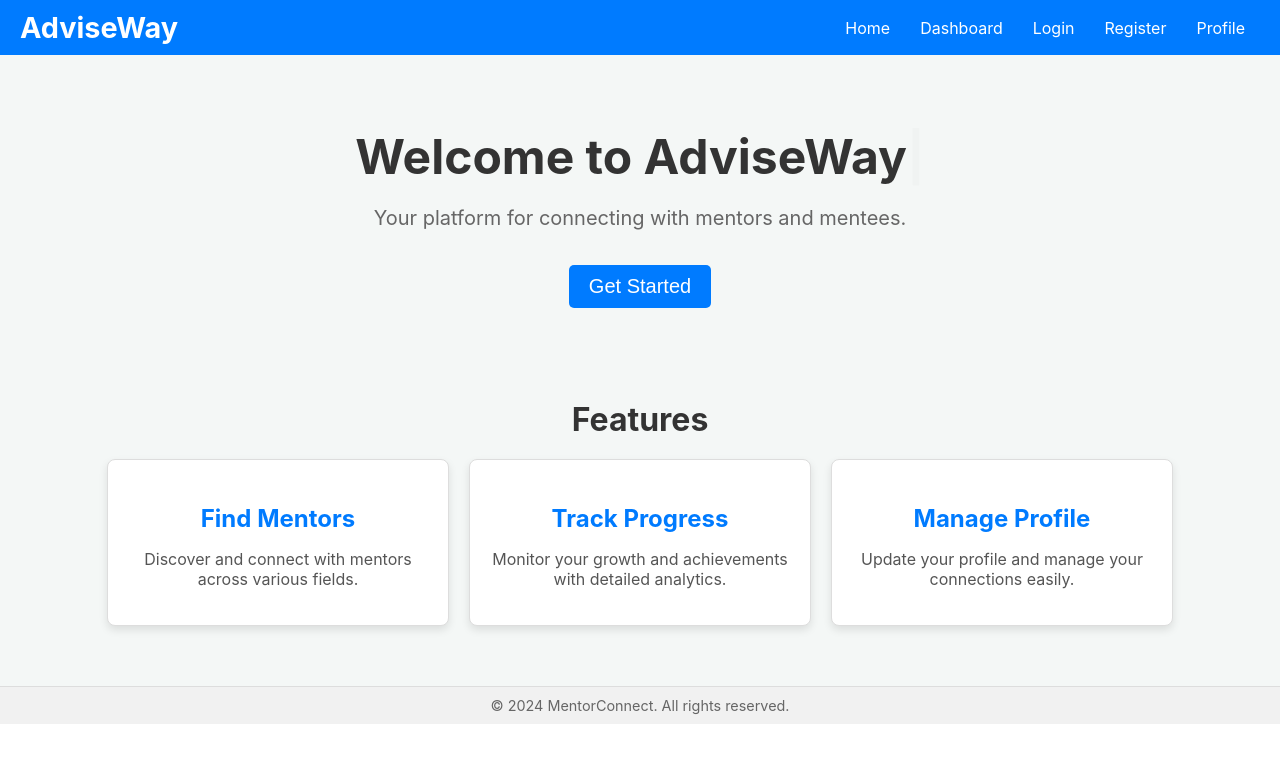
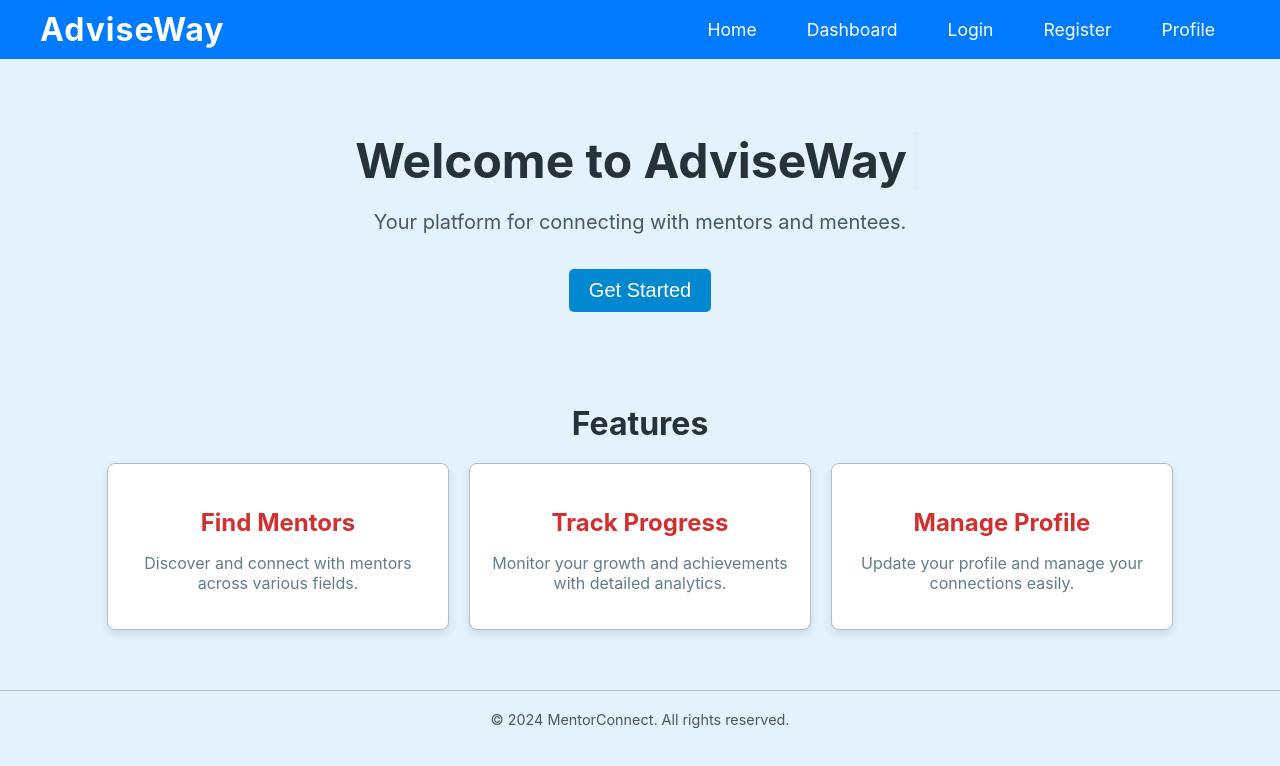
Before and after one commit to coder-mahi/adviseway_react, a React (Create React App) app: page / in a window 1280 px wide. Shown: the top 766 px of the page. Built offline with nearby package versions, Linux system fonts and the light colour scheme.

Commit message:
color-layout-animations commit

```diff
--- a/src/components/Admin/Dashboard.css
+++ b/src/components/Admin/Dashboard.css
@@ -1,10 +1,12 @@
 .dashboard-container {
   padding: 20px;
+  background-color: #e3f2fd; /* Light blue background */
 }
 
 .dashboard-header {
   text-align: center;
   margin-bottom: 20px;
+  color: #263238; /* Dark slate color */
 }
 
 .dashboard-main {
@@ -15,15 +17,15 @@
 
 section {
   padding: 15px;
-    border: 1px solid #ddd;
+  border: 1px solid #b0bec5; /* Light gray-blue border */
   border-radius: 8px;
-    background-color: #fff;
+  background-color: #ffffff; /* White background */
 }
 
 .card {
   padding: 15px;
   border-radius: 8px;
-    background-color: #f1f1f1;
+  background-color: #e1f5fe; /* Very light blue background */
   text-align: center;
 }
 
@@ -34,12 +36,12 @@
 
 .recent-activities li {
   padding: 10px;
-    border-bottom: 1px solid #ddd;
+  border-bottom: 1px solid #b0bec5; /* Light gray-blue border */
 }
 
 .chart {
   height: 200px;
-    background-color: #eaeaea;
+  background-color: #cfd8dc; /* Light gray background */
   display: flex;
   align-items: center;
   justify-content: center;
--- a/src/components/Auth/Login.css
+++ b/src/components/Auth/Login.css
@@ -1,37 +1,46 @@
-/* src/components/Login/Login.css */
 .container {
   max-width: 500px;
   margin: 0 auto;
   padding: 20px;
-  background-color: #f9f9f9;
-  border-radius: 8px;
-  box-shadow: 0 4px 8px rgba(0, 0, 0, 0.1);
-  box-sizing: border-box; /* Ensure padding is included in width */
+  background-color: #ffffff;
+  border-radius: 12px;
+  box-shadow: 0 4px 12px rgba(0, 0, 0, 0.15);
+  box-sizing: border-box;
+  transition: box-shadow 0.3s ease;
+
 }
 
 h2 {
   text-align: center;
   margin-bottom: 20px;
+  color: #0288d1;
 }
 
 .form-group {
-  margin-bottom: 15px;
+  margin-bottom: 20px;
 }
 
 label {
   display: block;
   font-weight: bold;
   margin-bottom: 5px;
+  color: #01579b;
 }
 
 input[type="email"],
 input[type="password"] {
-  width: calc(100% - 20px); /* Subtract padding */
-  padding: 10px;
-  border: 1px solid #ddd;
-  border-radius: 4px;
+  width: calc(100% - 20px);
+  padding: 12px;
+  border: 1px solid #b0bec5;
+  border-radius: 8px;
   font-size: 16px;
-  box-sizing: border-box; /* Ensure padding is included in width */
+  box-sizing: border-box;
+  transition: box-shadow 0.3s ease;
+}
+
+input[type="email"]:hover,
+input[type="password"]:hover {
+  box-shadow: 0 4px 8px rgba(0, 0, 0, 0.2);
 }
 
 .button-container {
@@ -39,16 +48,25 @@ input[type="password"] {
 }
 
 button {
-  background-color: #007bff;
-  color: #fff;
+  background-color: #0288d1;
+  color: #ffffff;
   border: none;
-  padding: 10px 20px;
-  border-radius: 4px;
+  padding: 12px 24px;
+  border-radius: 8px;
   font-size: 16px;
   cursor: pointer;
-  transition: background-color 0.3s ease;
+  transition: background-color 0.3s ease, transform 0.3s ease, box-shadow 0.3s ease;
 }
 
 button:hover {
-  background-color: #0056b3;
+  background-color: #01579b;
+  transform: scale(1.05);
+  box-shadow: 0 4px 8px rgba(0, 0, 0, 0.2);
 }
+
+.container:hover{
+  box-shadow: 0 4px 8px rgba(0, 0, 0, 0.2);
+}
+body{
+  background-color: #e3f2fd;
+}
--- a/src/components/Auth/Register.css
+++ b/src/components/Auth/Register.css
@@ -1,38 +1,46 @@
-/* src/components/Register/Register.css */
 .container {
   max-width: 500px;
   margin: 0 auto;
   padding: 20px;
-  background-color: #f9f9f9;
-  border-radius: 8px;
-  box-shadow: 0 4px 8px rgba(0, 0, 0, 0.1);
-  box-sizing: border-box; /* Ensure padding is included in width */
+  background-color: #ffffff;
+  border-radius: 12px;
+  box-shadow: 0 4px 12px rgba(0, 0, 0, 0.15);
+  box-sizing: border-box;
 }
 
 h2 {
   text-align: center;
   margin-bottom: 20px;
+  color: #0288d1;
 }
 
 .form-group {
-  margin-bottom: 15px;
+  margin-bottom: 20px;
 }
 
 label {
   display: block;
   font-weight: bold;
   margin-bottom: 5px;
+  color: #01579b;
 }
 
 input[type="text"],
 input[type="email"],
 input[type="password"] {
-  width: calc(100% - 20px); /* Subtract padding */
-  padding: 10px;
-  border: 1px solid #ddd;
-  border-radius: 4px;
+  width: calc(100% - 20px);
+  padding: 12px;
+  border: 1px solid #b0bec5;
+  border-radius: 8px;
   font-size: 16px;
-  box-sizing: border-box; /* Ensure padding is included in width */
+  box-sizing: border-box;
+  transition: box-shadow 0.3s ease;
+}
+
+input[type="text"]:hover,
+input[type="email"]:hover,
+input[type="password"]:hover {
+  box-shadow: 0 4px 8px rgba(0, 0, 0, 0.2);
 }
 
 input[type="radio"] {
@@ -49,16 +57,18 @@ input[type="radio"] {
 }
 
 button {
-  background-color: #007bff;
-  color: #fff;
+  background-color: #0288d1;
+  color: #ffffff;
   border: none;
-  padding: 10px 20px;
-  border-radius: 4px;
+  padding: 12px 24px;
+  border-radius: 8px;
   font-size: 16px;
   cursor: pointer;
-  transition: background-color 0.3s ease;
+  transition: background-color 0.3s ease, transform 0.3s ease, box-shadow 0.3s ease;
 }
 
 button:hover {
-  background-color: #0056b3;
+  background-color: #01579b;
+  transform: scale(1.05);
+  box-shadow: 0 4px 8px rgba(0, 0, 0, 0.2);
 }
--- a/src/components/Mentee/MenteeDashboard.css
+++ b/src/components/Mentee/MenteeDashboard.css
@@ -1,5 +1,6 @@
 .mentee-dashboard {
     padding: 20px;
+    background-color: #e0f2f1; /* Light teal background */
   }
 
   .dashboard-header {
@@ -15,7 +16,8 @@
 
   .progress-card, .mentor-reviews {
     padding: 15px;
-    border: 1px solid #ddd;
+    border: 1px solid #b2dfdb; /* Light teal border */
     border-radius: 8px;
-    background-color: #fff;
+    background-color: #ffffff; /* White background */
+    box-shadow: 0 4px 6px rgba(0, 0, 0, 0.1); /* Subtle shadow */
   }
--- a/src/components/common/Footer.css
+++ b/src/components/common/Footer.css
@@ -1,10 +1,8 @@
-/* Footer.css */
-
 .footer {
-    background-color: #f1f1f1;
-    padding: 10px 20px;
+  background-color: #e3f2fd; /* Light blue background */
+  padding: 20px;
   text-align: center;
-    border-top: 1px solid #ddd;
+  border-top: 1px solid #b0bec5; /* Light gray-blue border */
 }
 
 .footer-container {
@@ -14,6 +12,6 @@
 
 .footer p {
   margin: 0;
-    color: #666;
+  color: #455a64; /* Slate gray color */
   font-size: 0.9rem;
 }
--- a/src/components/common/Navbar.css
+++ b/src/components/common/Navbar.css
@@ -1,21 +1,34 @@
-/* Navbar.css */
+  .navbar {
+    background-color: #007bff; /* Light blue background */
+    box-shadow: 0 4px 6px rgba(0, 0, 0, 0.1); /* Subtle shadow for depth */
+    width: 100%;
+    top: 0;
+    left: 0;
+    z-index: 1000;
+    padding: 10px 20px;
+    box-sizing: border-box;
 
-.navbar {
-    background-color: #007bff;
-    padding: 10px 20px;
   }
 
   .navbar-container {
     display: flex;
     justify-content: space-between;
     align-items: center;
+    max-width: 1200px;
+    margin: 0 auto;
   }
 
   .navbar-logo {
-    color: white;
-    font-size: 1.8rem;
+    color: #ffffff; /* White color for text */
+    font-size: 2rem; /* Larger font size for prominence */
     text-decoration: none;
     font-weight: bold;
+    letter-spacing: 1px; /* Spacing between letters */
+    transition: color 0.3s ease; /* Smooth color transition on hover */
+  }
+
+  .navbar-logo:hover {
+    color: #ffc107; /* Bright amber color for hover effect */
   }
 
   .navbar-menu {
@@ -26,15 +39,20 @@
   }
 
   .navbar-menu li {
-    margin: 0 15px;
+    margin: 0 10px; /* Spacing between items */
   }
 
   .navbar-link {
-    color: white;
+    color: #ffffff; /* White color for text */
     text-decoration: none;
-    font-size: 1rem;
+    font-size: 1.1rem; /* Slightly larger font size */
+    padding: 8px 15px; /* Padding for better click area */
+    border-radius: 5px; /* Rounded corners for links */
+    transition: background-color 0.3s ease, color 0.3s ease; /* Smooth transitions for background and text color */
   }
 
   .navbar-link:hover {
-    text-decoration: underline;
+    background-color: #0056b3; /* Darker blue background on hover */
+    color: #ffc107; /* Bright amber text color on hover */
+    text-decoration: none; /* Remove underline on hover */
   }
--- a/src/pages/Home.css
+++ b/src/pages/Home.css
@@ -1,7 +1,7 @@
 .home-container {
   text-align: center;
   padding: 40px;
-  background-color: #f4f7f6;
+  background-color: #e3f2fd; /* Light blue background */
 }
 
 .home-header {
@@ -10,21 +10,21 @@
 
 .home-header h1 {
   font-size: 3rem;
-  color: #333;
+  color: #263238; /* Dark slate color */
   margin-bottom: 20px;
 }
 
 .home-header p {
   font-size: 1.25rem;
-  color: #666;
+  color: #455a64; /* Slate gray color */
   margin-bottom: 30px;
 }
 
 .get-started-btn {
   padding: 10px 20px;
   font-size: 1.25rem;
-  color: #fff;
-  background-color: #007bff;
+  color: #ffffff;
+  background-color: #0288d1; /* Soft blue color */
   border: none;
   border-radius: 5px;
   cursor: pointer;
@@ -32,7 +32,7 @@
 }
 
 .get-started-btn:hover {
-  background-color: #0056b3;
+  background-color: #01579b; /* Darker blue color */
 }
 
 .home-features {
@@ -42,7 +42,7 @@
 .home-features h2 {
   font-size: 2rem;
   margin-bottom: 20px;
-  color: #333;
+  color: #263238; /* Dark slate color */
 }
 
 .features-grid {
@@ -53,8 +53,8 @@
 }
 
 .feature-item {
-  background-color: #fff;
-  border: 1px solid #ddd;
+  background-color: #ffffff; /* White background */
+  border: 1px solid #b0bec5; /* Light gray-blue border */
   border-radius: 8px;
   padding: 20px;
   max-width: 300px;
@@ -64,9 +64,9 @@
 .feature-item h3 {
   font-size: 1.5rem;
   margin-bottom: 10px;
-  color: #007bff;
+  color: #d32f2f; /* Light coral color */
 }
 
 .feature-item p {
-  color: #555;
+  color: #607d8b; /* Slate gray color */
 }
```
Lines whose indentation alone changed are shown as unchanged.
